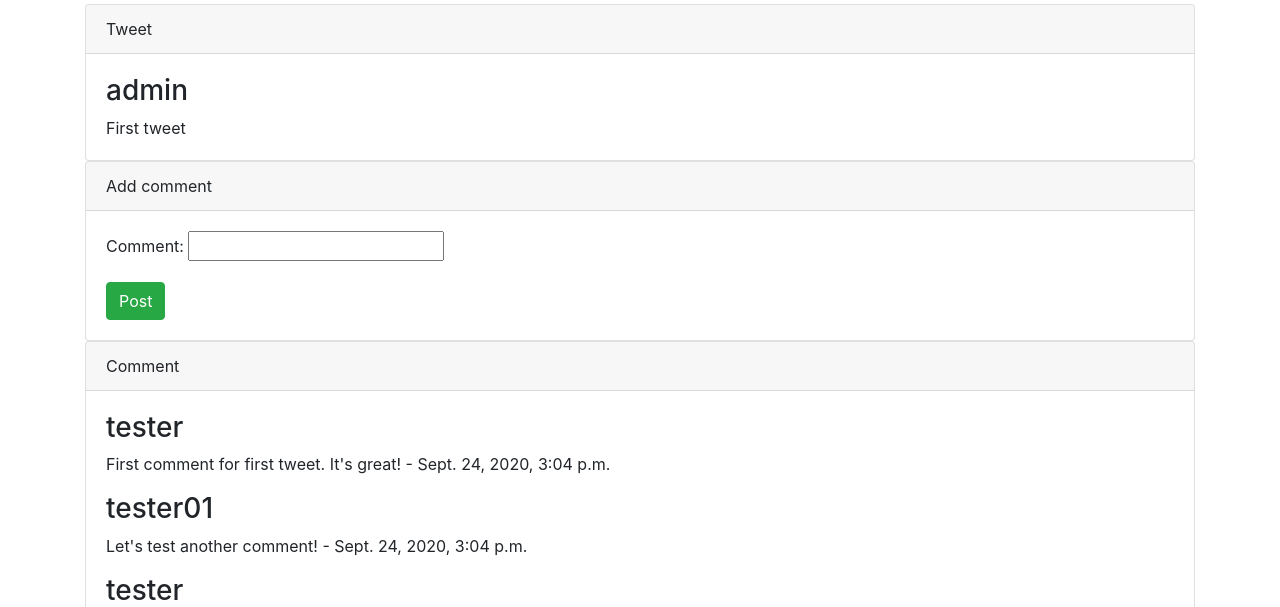
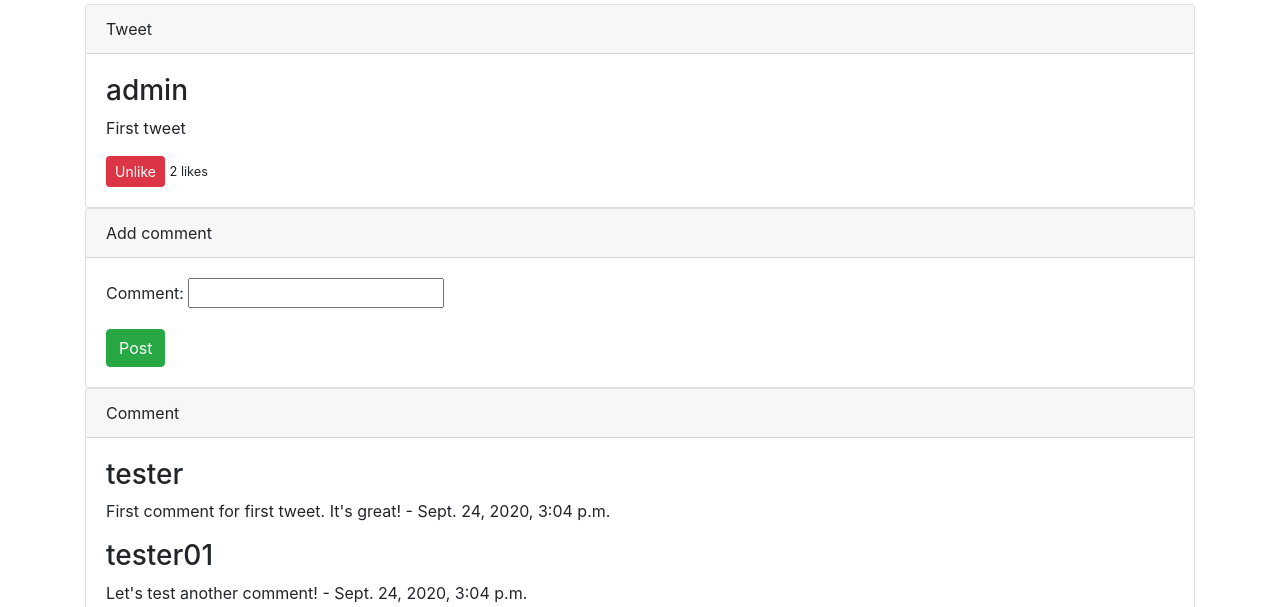
Before and after one commit to duyhuynh02/django-twitter-clone, a Django app: page /tweets/1/ in a window 1280 px wide. Shown: the part 56-663 px from the top of the page. Run offline with Django 3.2, Linux system fonts and the light colour scheme; a user stored in the database is signed in; data comes from the database, SQL or seed files in the repository; both versions use the stored data as it was after the commit; some libraries are stand-ins or nearby versions.

Commit message:
update like button

```diff
--- a/templates/base.html
+++ b/templates/base.html
@@ -28,9 +28,9 @@
           <div class="dropdown-menu dropdown-menu-right" aria-labelledby="userMenu">
             <a class="dropdown-item" href="{% url 'password_change' %}">Change password</a>
           <div class="dropdown-divider"></div>
+            <a class="dropdown-item" href="{% url 'twitter-create' %}">Tweet</a>
+          <div class="dropdown-divider"></div>
             <a class="dropdown-item" href="{% url 'logout' %}">Log Out</a>
-          <div class="dropdown-divider"></div>
-            <a class="dropdown-item" href="{% url 'twitter-create' %}">Tweet</a>
           </div>
         </li>
       </ul>
--- a/templates/twitter_detail.html
+++ b/templates/twitter_detail.html
@@ -9,6 +9,18 @@
   <div class="card-body">
     <h3>{{ tweet.user }}</h3>
     <p class="card-text">{{ tweet.body }}</p>
+    <form action="{% url 'like_post' tweet.id %}" method="POST">
+      {% csrf_token %}
+      {% if liked %}
+        <button name="tweet_id" value="{{ tweet.id }}"
+        type="submit" class="btn btn-danger btn-sm">Unlike</button>
+        <small>{{ total_likes }} likes</small>
+      {% else %}
+        <button name="tweet_id" value="{{ tweet.id }}"
+        type="submit" class="btn btn-primary btn-sm">Like</button>
+        <small>{{ total_likes }} likes</small>
+      {% endif %}
+    </form>
   </div>
 </div>
 
@@ -38,7 +50,7 @@
   </div>
 </div>
 
-
+<!-- Update and Delete button -->
 <a href="{% url 'twitter-update' tweet.id %}">Update</a>
 <a href="{% url 'twitter-delete' tweet.id %}">Delete</a>
 
--- a/tweets/models.py
+++ b/tweets/models.py
@@ -11,9 +11,13 @@ class Tweet(models.Model):
 	)
 	created_at = models.DateTimeField(auto_now_add=True)
 	updated_at = models.DateTimeField(auto_now=True)
+	likes = models.ManyToManyField(get_user_model(), related_name='tweet_likes')
 
 	def __str__(self):
 		return self.body[:25]
+
+	def total_likes(self):
+		return self.likes.count()
 
 	def get_absolute_url(self):
 		return reverse('twitter')
--- a/tweets/urls.py
+++ b/tweets/urls.py
@@ -2,17 +2,22 @@ from django.urls import path, include
 
 
 from .views import (
+	#CBV
 	TwitterCreateView,
 	TwitterListView,
 	TwitterDetailView,
 	TwitterUpdateView,
 	TwitterDeleteView,
+
+	#FBV
+	LikeTweetView
 )
 
 
 urlpatterns = [
 	path('tweets/new/', TwitterCreateView.as_view(), name='twitter-create'),
 	path('tweets/<int:pk>/', TwitterDetailView.as_view(), name='twitter-detail'),
+	path('tweets/<int:pk>/liked', LikeTweetView, name='like_post'),
 	path('tweets/<int:pk>/update/', TwitterUpdateView.as_view(), name='twitter-update'),
 	path('tweets/<int:pk>/delete/', TwitterDeleteView.as_view(), name='twitter-delete'),
     path('', TwitterListView.as_view(), name='twitter'),
--- a/tweets/views.py
+++ b/tweets/views.py
@@ -5,7 +5,8 @@ from django.contrib.auth.mixins import (
 from django.views.generic import ListView, DetailView
 from django.views.generic.edit import CreateView, UpdateView, DeleteView, FormMixin
 from django.urls import reverse_lazy, reverse
-from django.http import HttpResponseForbidden
+from django.http import HttpResponseForbidden, HttpResponseRedirect
+from django.shortcuts import get_object_or_404, render
 
 
 from .forms import CommentForm
@@ -29,18 +30,37 @@ class TwitterCreateView(LoginRequiredMixin, CreateView):
 		return super().form_valid(form)
 
 
+def LikeTweetView(request, pk):
+	tweet = get_object_or_404(Tweet, pk=request.POST.get('tweet_id'))
+	if tweet.likes.filter(id=request.user.id).exists():
+		tweet.likes.remove(request.user)
+	else:
+		tweet.likes.add(request.user)
+
+	return HttpResponseRedirect(reverse('twitter-detail', args=[str(pk)]))
+
+
 class TwitterDetailView(LoginRequiredMixin, FormMixin, DetailView):
 	model = Tweet
 	template_name = 'twitter_detail.html'
 	login_url = 'login'
 	form_class = CommentForm
 
-	def get_success_url(self):
-		return reverse('twitter-detail', kwargs={'pk': self.object.pk})
 
 	def get_context_data(self, **kwargs):
 		context = super(TwitterDetailView, self).get_context_data(**kwargs)
+		tweet = get_object_or_404(Tweet, pk=self.kwargs['pk'])
+		total_likes = tweet.total_likes()
+
+		if tweet.likes.filter(id=self.request.user.id).exists():
+			liked = True
+		else:
+			liked = False
+
 		context['form'] = CommentForm(initial={'post': self.object})
+		context['total_likes'] = total_likes
+		context['liked'] = liked
+
 		return context
 
 	def post(self, request, *args, **kwargs):
@@ -60,6 +80,9 @@ class TwitterDetailView(LoginRequiredMixin, FormMixin, DetailView):
 		instance.body = self.object
 		instance.save()
 		return super(TwitterDetailView, self).form_valid(form)
+
+	def get_success_url(self):
+		return reverse('twitter-detail', kwargs={'pk': self.object.pk})
 
 
 class TwitterUpdateView(LoginRequiredMixin, UserPassesTestMixin, UpdateView):
```
Also changed, not shown: db.sqlite3, tweets/migrations/0007_tweet_likes.py (added), tweets/migrations/0008_auto_20200925_2043.py (added), tweets/migrations/0009_auto_20200929_0709.py (added), tweets/migrations/0010_auto_20200930_1038.py (added).
